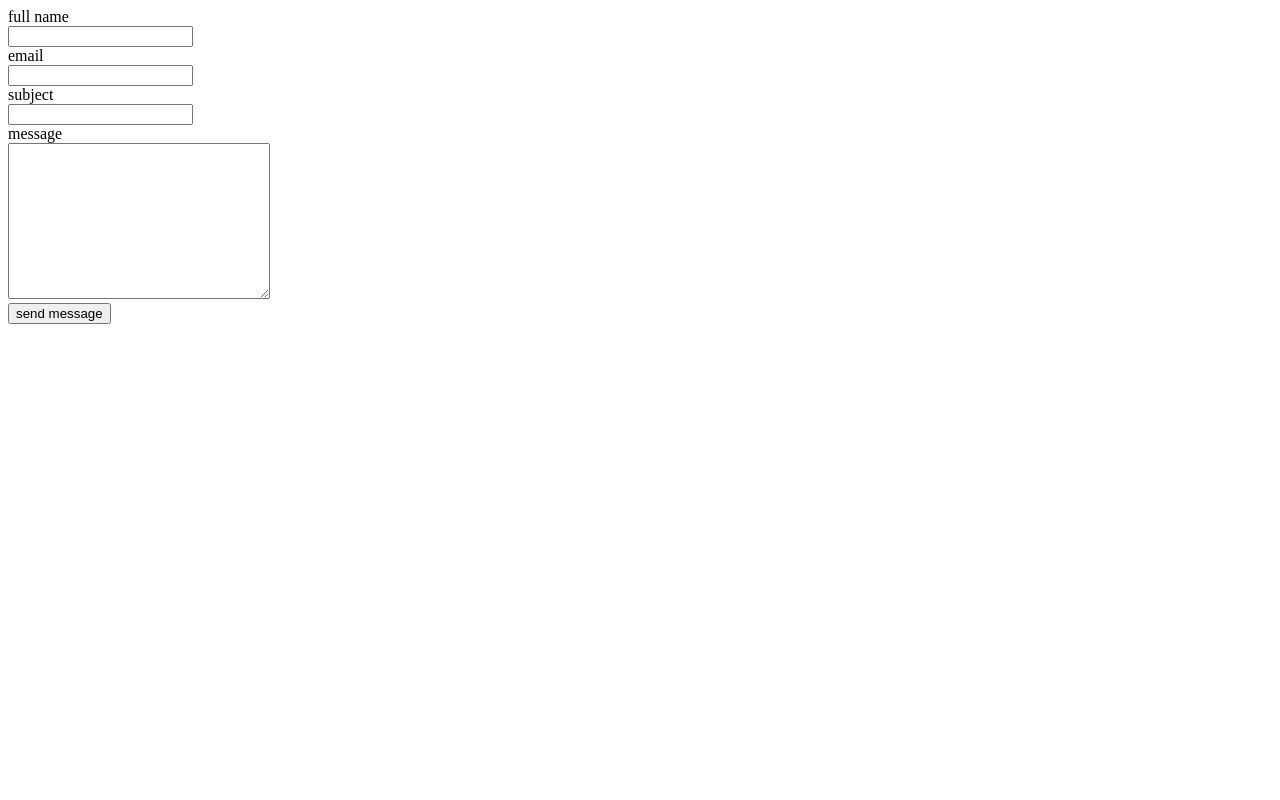
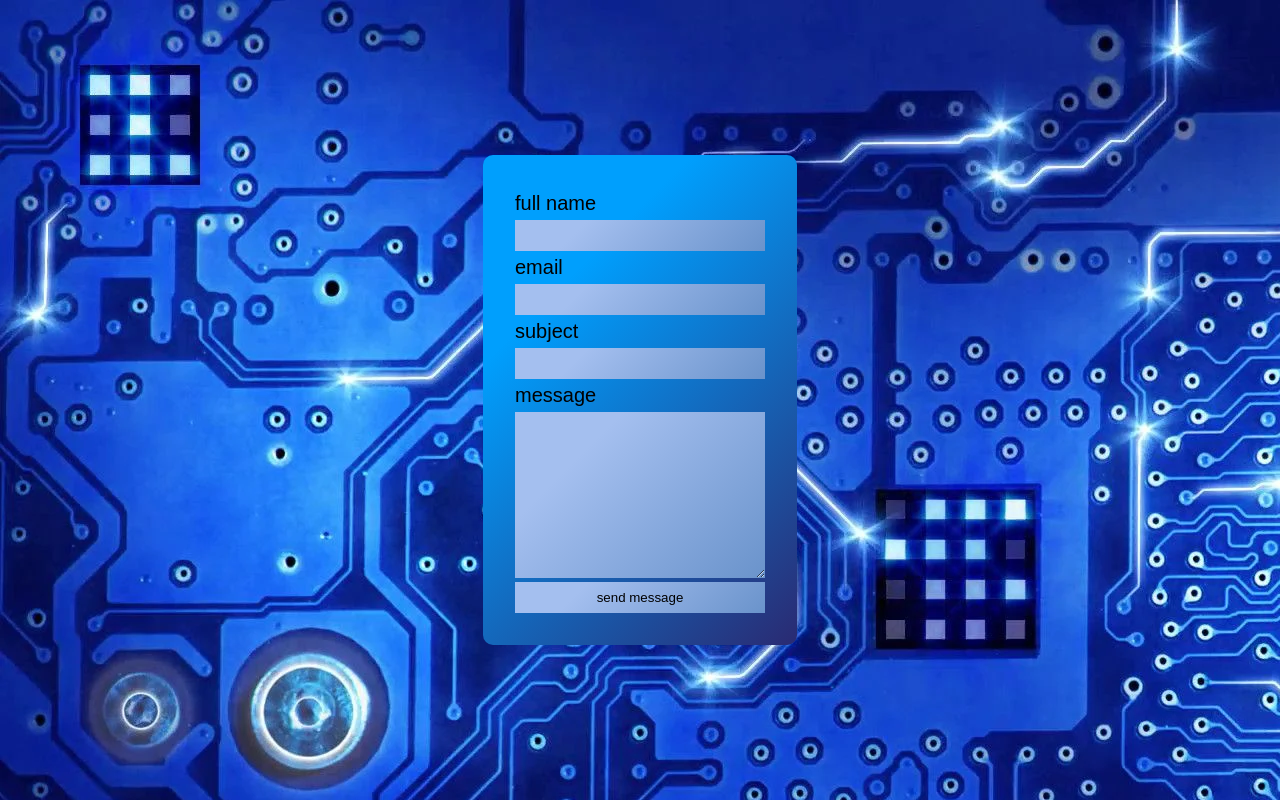
Before and after one commit to AdrielScheffer/Simple_email_sender, a Django app: page / in a window 1280 px wide. Run offline with Django 3.2, Linux system fonts and the light colour scheme.

Commit message:
new css code for the visual aspect of the page

```diff
--- a/EmailSender/settings.py
+++ b/EmailSender/settings.py
@@ -11,7 +11,7 @@ https://docs.djangoproject.com/en/3.2/ref/settings/
 """
 
 from pathlib import Path
-
+import os
 # Build paths inside the project like this: BASE_DIR / 'subdir'.
 BASE_DIR = Path(__file__).resolve().parent.parent
 
@@ -120,10 +120,14 @@ USE_TZ = True
 
 STATIC_URL = '/static/'
 
+STATICFILES_DIRS = [os.path.join(BASE_DIR,'static')]
+
 # Default primary key field type
 # https://docs.djangoproject.com/en/3.2/ref/settings/#default-auto-field
 
 DEFAULT_AUTO_FIELD = 'django.db.models.BigAutoField'
+
+
 
 EMAIL_BACKEND = 'django.core.mail.backends.smtp.EmailBackend'
 EMAIL_HOST = 'smtp.gmail.com'
--- /dev/null
+++ b/send_app/static/css/style.css
@@ -0,0 +1,51 @@
+
+* {
+    box-sizing: border-box;
+}
+
+body {
+    font-family: Arial, Helvetica, sans-serif;
+    padding: 0;
+    margin: 0;
+    display: flex;
+    justify-content:center ;
+    align-items:center ;
+    height: 100vh;
+    background-image: url(../images/back2.jpg);
+    background-repeat: no-repeat;
+    overflow: auto;
+}
+.contact-form {
+    width: 250px;
+}
+
+input, textarea {
+
+    width: 100%;
+    background-color: #6a93cb;
+    background-image: linear-gradient(315deg, #6a93cb 0%, #a4bfef 74%);
+    border: none;
+    padding: 0.5rem;
+
+}
+input:focus,
+textarea:focus{
+
+    outline: none;
+
+}
+
+.tag {
+    padding: 5px 0;
+    font-size: 20px;
+
+}
+.container {
+
+    background-color: #2a2a72;
+    background-image: linear-gradient(315deg, #2a2a72 0%, #009ffd 74%);
+    padding: 2rem;
+    border-radius: 10px;
+    overflow: none;
+    display: flex;
+}
--- a/send_app/templates/index.html
+++ b/send_app/templates/index.html
@@ -1,12 +1,16 @@
+{% load static %}
 <!DOCTYPE html>
 <html lang="en">
 <head>
+    <link rel="stylesheet" href="{% static 'css/style.css' %}">
     <meta charset="UTF-8">
     <meta http-equiv="X-UA-Compatible" content="IE=edge">
     <meta name="viewport" content="width=device-width, initial-scale=1.0">
     <title>send email</title>
 </head>
 <body>
+
+    <div class="container">
         <form action = "" method="POST", class="contact-form">
             {% csrf_token %}
             <div class="form-control">
@@ -28,5 +32,14 @@
             <div class="form-control">
                 <input type="submit", class = "btn submit-btn" value = "send message">
             </div>
+        </form>
+    </div>
+
 </body>
+
+<footer>
+
+
+
+</footer>
 </html>
```
Also changed, not shown: send_app/static/images/back1.jpg (added), send_app/static/images/back2.jpg (added). Lines whose indentation alone changed are shown as unchanged.
